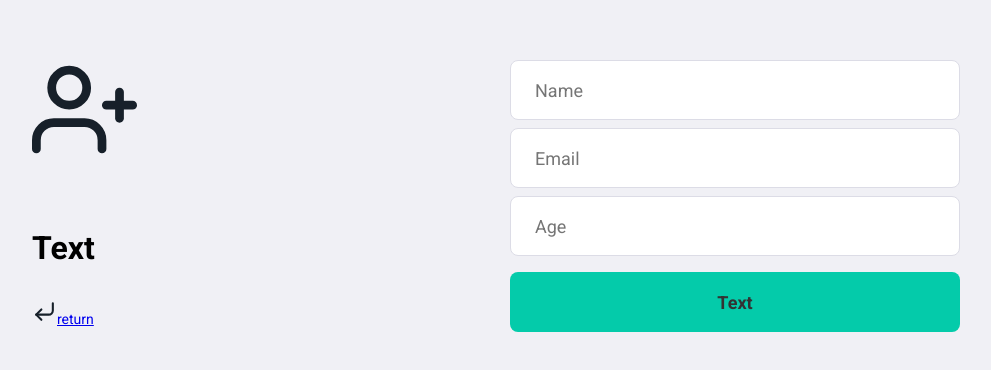
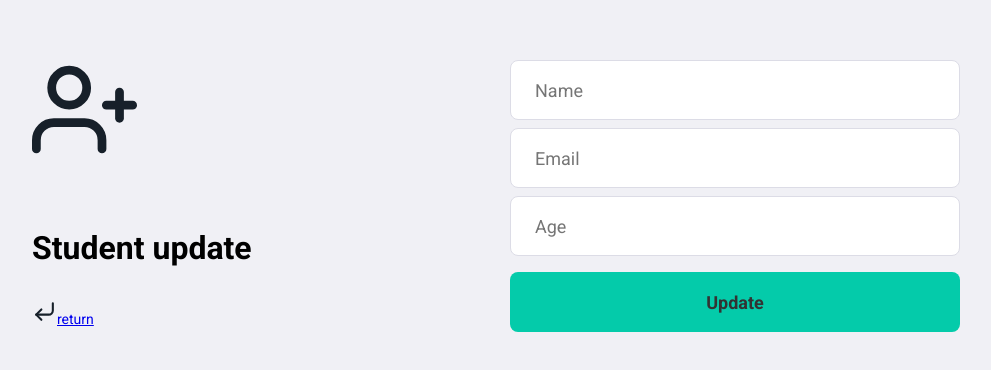
Before and after one commit to gFigueiredoo/Front-React-Students, a React (Create React App) app: page /student/new/1 in a window 1280 px wide. Shown: the part 216-586 px from the top of the page, without its empty margins (144-1135 px from the left). Built offline with nearby package versions, Linux system fonts and the light colour scheme.

Commit message:
FIXED: Conditions to change the page

```diff
--- a/src/pages/NewStudent/index.js
+++ b/src/pages/NewStudent/index.js
@@ -1,16 +1,18 @@
 import React from 'react';
 import './styles.css';
 import {FiCornerDownLeft, FiUserPlus} from 'react-icons/fi';
-import {Link} from 'react-router-dom';
+import {Link, useParams} from 'react-router-dom';
 
 export default function NewStudent(){
+
+    const {studentId} = useParams();
 
     return(
         <div className="new-student-container">
             <div className="content">
                 <section className="form">
                     <FiUserPlus size="105" color="#17202A"/>
-                    <h1>Text</h1>
+                    <h1>{studentId ==='0' ? 'Include a new student' : 'Student update'}</h1>
                     <Link className="back-link" to="/students">
                         <FiCornerDownLeft size="25" color="#17202a"/>
                         return
@@ -20,7 +22,7 @@ export default function NewStudent(){
                     <input placeholder="Name" />
                     <input placeholder="Email" />
                     <input placeholder="Age" />
-                    <button className="button" type="submit">Text</button>
+                    <button className="button" type="submit">{studentId ==='0' ? 'Include' : 'Update'}</button>
                 </form>
             </div>
         </div>
--- a/src/routes.js
+++ b/src/routes.js
@@ -10,7 +10,7 @@ export default function Routes(){
             <Switch>
                 <Route path="/" exact component={Login}/>
                 <Route path="/students" component={Students}/>
-                <Route path="/student/new/:studentid" component={NewStudent}/>
+                <Route path="/student/new/:studentId" component={NewStudent}/>
             </Switch>
         </BrowserRouter>
     );
```
